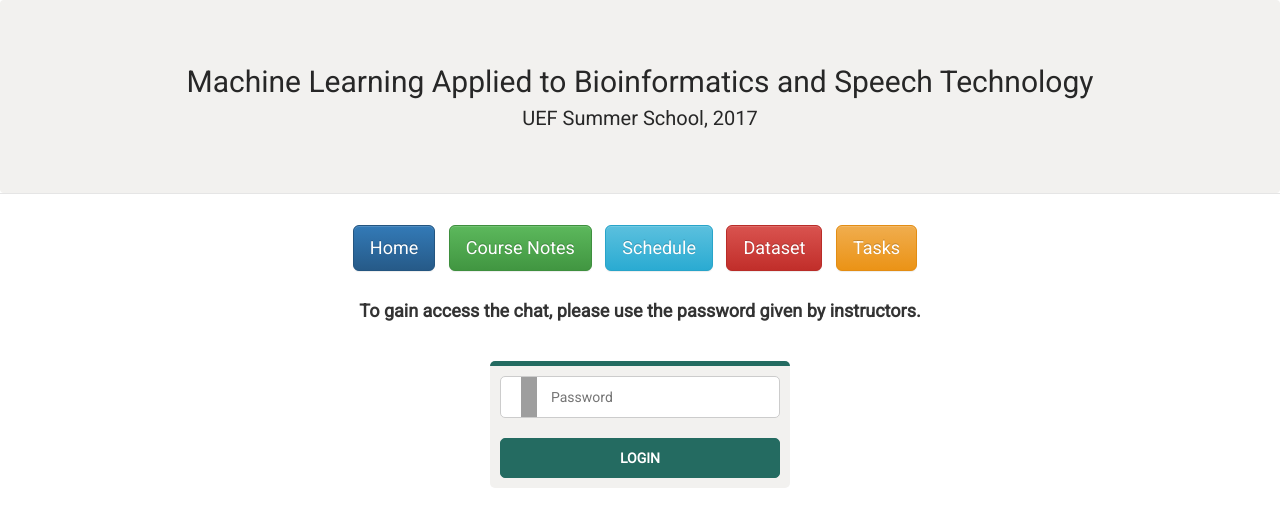
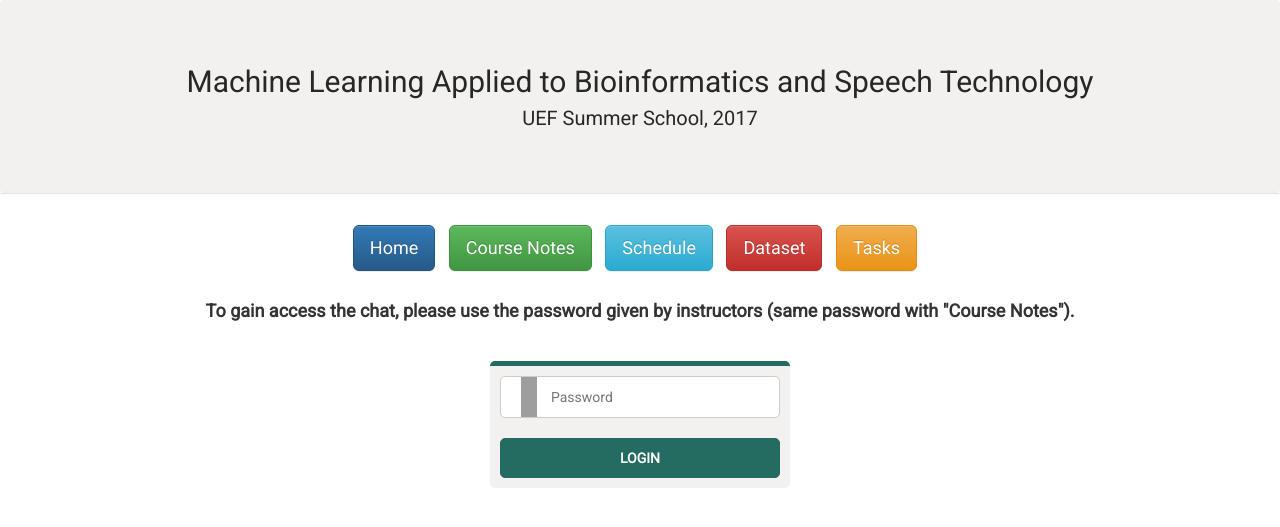
Before and after one commit to abrahamwoubie/Summer_School_RL, a Jekyll site: the page built from chat.md, in a window 1280 px wide. Shown: the top 527 px of the page. Built offline with Jekyll 4.4.1, drawn with Linux system fonts in a browser that asks for light colours; nearby versions of some CDN libraries; grey boxes are pictures that could not be loaded.

Commit message:
Clarified password

```diff
--- a/chat.md
+++ b/chat.md
@@ -5,6 +5,6 @@ title: Chat | MLABST'17
 
 {% include buttons.html %}
 
-<h4><center><b>To gain access the chat, please use the password given by instructors.</b></center></h4><br>
+<h4><center><b>To gain access the chat, please use the password given by instructors (same password with "Course Notes").</b></center></h4><br>
 
 {% include chat-password-box.html %}
```
Also changed, not shown: 35c163ca47986f8e1f5eec9d54238ad1229a7c92/chat.md (+0 -2 lines).
